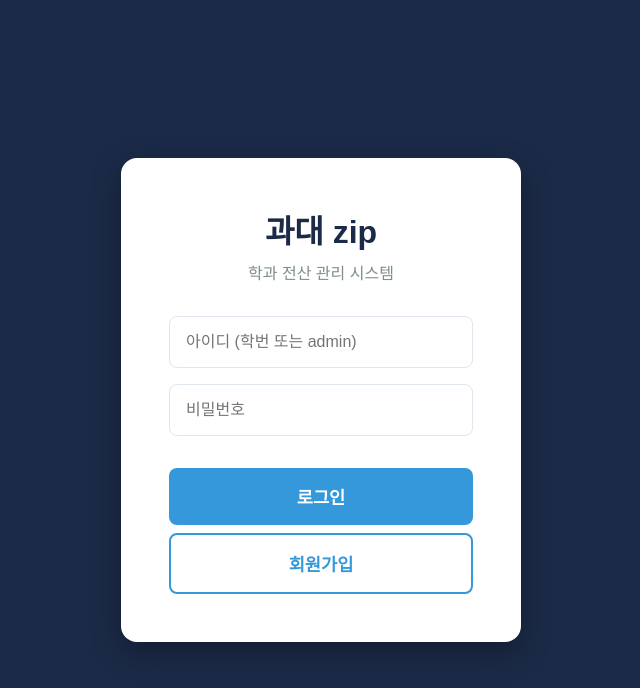
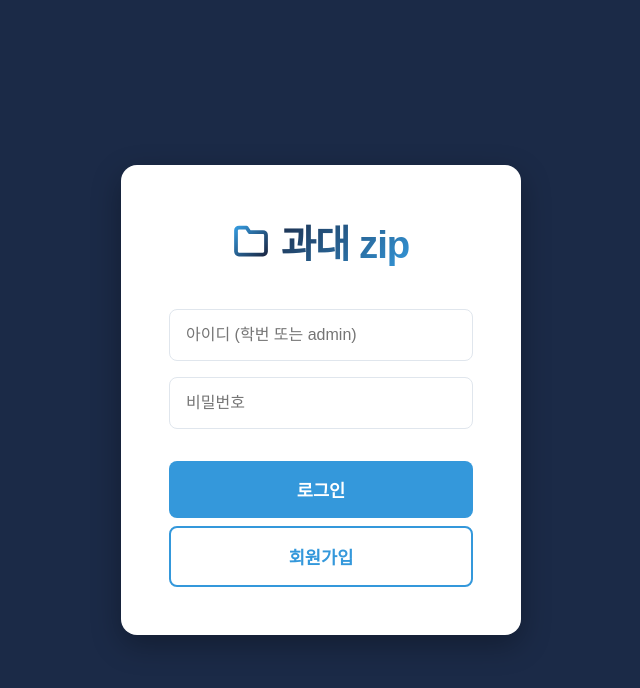
Before and after one commit to sw463282-hub/smart-gwa-dae, a website: page public/index.html in a window 1280 px wide. Shown: the whole page, without its empty margins (319-959 px from the left). Drawn offline with Linux system fonts and the light colour scheme.

Commit message:
Apply gwadae-zip logo and remove subtitle

```diff
--- a/public/index.html
+++ b/public/index.html
@@ -4,7 +4,7 @@
 <head>
     <meta charset="UTF-8">
     <meta name="viewport" content="width=device-width, initial-scale=1.0, maximum-scale=1.0, user-scalable=no">
-    <title>과대 zip - 학과 전산 관리 시스템</title>
+    <title>과대 zip</title>
     <style>
         :root {
             --primary-navy: #1B2A47;
@@ -57,16 +57,21 @@
             text-align: center;
         }
 
-        .login-card h1 {
-            color: var(--primary-navy);
-            margin-bottom: 0.5rem;
-            font-size: 2rem;
-            font-weight: 800;
+        .brand-logo {
+            display: flex;
+            align-items: center;
+            justify-content: center;
+            gap: 12px;
+            margin-bottom: 2.5rem;
         }
 
-        .login-card p {
-            color: var(--text-gray);
-            margin-bottom: 2rem;
+        .brand-logo span {
+            font-size: 2.4rem;
+            font-weight: 800;
+            background: linear-gradient(135deg, var(--primary-navy) 0%, var(--accent-blue) 100%);
+            -webkit-background-clip: text;
+            -webkit-text-fill-color: transparent;
+            letter-spacing: -1px;
         }
 
         .login-input {
@@ -146,11 +151,23 @@
         }
 
         .sidebar-brand {
-            font-size: 1.5rem;
+            display: flex;
+            align-items: center;
+            justify-content: center;
+            gap: 10px;
+            font-size: 1.6rem;
             font-weight: 800;
             padding: 2rem 1.5rem;
-            text-align: center;
             border-bottom: 1px solid rgba(255, 255, 255, 0.1);
+            color: var(--primary-white);
+            letter-spacing: -1px;
+        }
+
+        /* 아이콘(28px) 크기만큼 오른쪽에 투명한 여백을 주어 텍스트가 정확히 중앙에 오도록 교정 */
+        .sidebar-brand::after {
+            content: '';
+            width: 28px;
+            display: block;
         }
 
         .sidebar-menu {
@@ -822,8 +839,18 @@
     <!-- 0. 로그인 페이지 -->
     <div id="loginPage">
         <div class="login-card">
-            <h1>과대 zip</h1>
-            <p>학과 전산 관리 시스템</p>
+            <div class="brand-logo">
+                <svg width="36" height="36" viewBox="0 0 24 24" fill="none" stroke="url(#logo-grad)" stroke-width="2.5" stroke-linecap="round" stroke-linejoin="round">
+                    <defs>
+                        <linearGradient id="logo-grad" x1="0%" y1="0%" x2="100%" y2="100%">
+                            <stop offset="0%" stop-color="#3498DB" />
+                            <stop offset="100%" stop-color="#1B2A47" />
+                        </linearGradient>
+                    </defs>
+                    <path d="M22 19a2 2 0 0 1-2 2H4a2 2 0 0 1-2-2V5a2 2 0 0 1 2-2h5l2 3h9a2 2 0 0 1 2 2z"></path>
+                </svg>
+                <span>과대 zip</span>
+            </div>
             <form id="loginForm">
                 <input type="text" id="loginId" class="login-input" placeholder="아이디 (학번 또는 admin)" required>
                 <input type="password" id="loginPw" class="login-input" placeholder="비밀번호" required>
@@ -836,7 +863,12 @@
     <!-- 메인 앱 컨테이너 -->
     <div id="appContainer">
         <aside class="sidebar" id="sidebar">
-            <div class="sidebar-brand">과대 zip</div>
+            <div class="sidebar-brand">
+                <svg width="28" height="28" viewBox="0 0 24 24" fill="none" stroke="#FFFFFF" stroke-width="2.5" stroke-linecap="round" stroke-linejoin="round">
+                    <path d="M22 19a2 2 0 0 1-2 2H4a2 2 0 0 1-2-2V5a2 2 0 0 1 2-2h5l2 3h9a2 2 0 0 1 2 2z"></path>
+                </svg>
+                <span>과대 zip</span>
+            </div>
             <ul class="sidebar-menu">
                 <li class="nav-item active" data-target="page-dashboard">📊 대시보드</li>
                 <li class="nav-item" data-target="page-students">🧑‍🎓 학생 명단</li>
```
